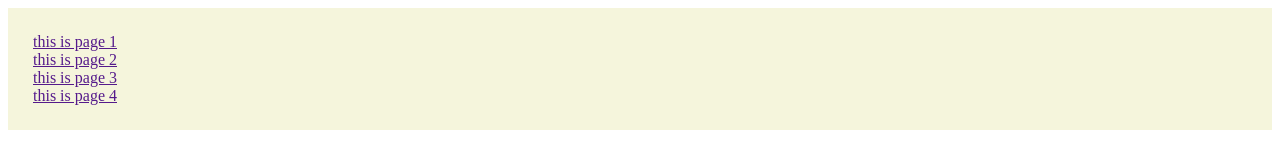
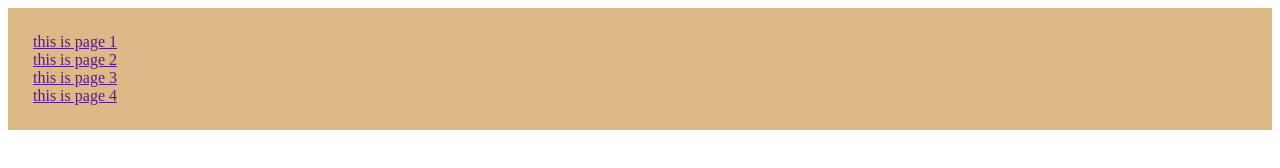
Before and after one commit to salahalddinn/h_w8, a plain HTML site: page index.html in a window 1280 px wide. Drawn offline with Linux system fonts and the light colour scheme.

Commit message:
change the color

```diff
--- a/style.css
+++ b/style.css
@@ -1,4 +1,4 @@
 .nav{
-    background-color: beige;
+    background-color: burlywood;
     padding: 25px;
 }
```
